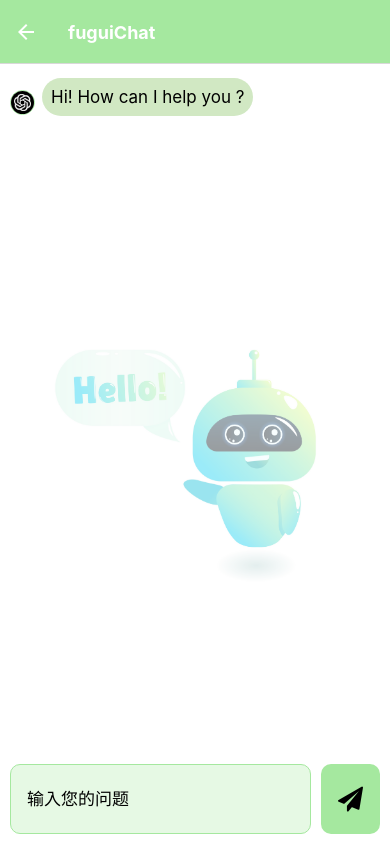
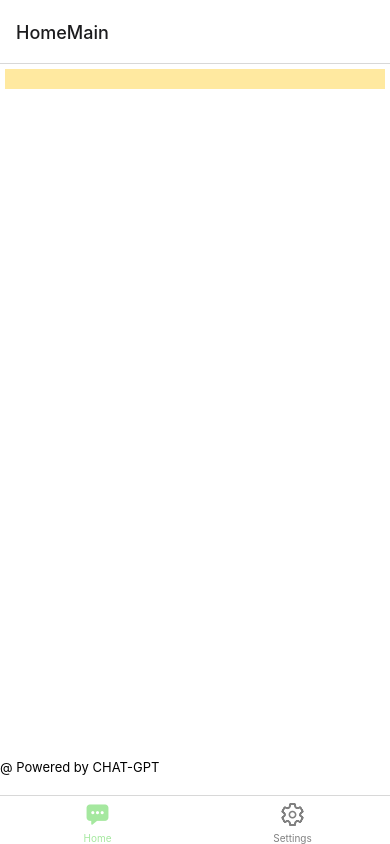
Before and after one commit to eiis/fugui_chat, a React Native app: screen /Profile in a window 390 px wide. Built offline with nearby package versions, Linux system fonts and the light colour scheme.

Commit message:
:sparkles: 添加首页列表历史功能

```diff
--- a/App.js
+++ b/App.js
@@ -2,8 +2,8 @@ import { StatusBar } from "expo-status-bar";
 import React, { useState } from "react";
 import { StyleSheet, Text, View } from "react-native";
 import ChatPage from "./screens/ChatPage";
-import Home from "./screens/Home";
-import Settings from "./screens/Setting";
+import HomeMain from "./screens/Home";
+import SettingMain from "./screens/Setting";
 import { Ionicons } from '@expo/vector-icons';
 import { NavigationContainer } from "@react-navigation/native";
 import { createNativeStackNavigator } from "@react-navigation/native-stack";
@@ -19,16 +19,16 @@ export const TabBarVisibleContext = React.createContext({
 	setTabBarVisible: () => { },
 });
 
-function HomeStack() {
+function Home() {
 	return (
 		<Stack.Navigator>
 			<Stack.Screen
-				name='Home'
-				component={Home}
-				options={{ title: "Welcome", headerShown: false }}
+				name='HomeMain'
+				component={HomeMain}
+				options={{ title: "HomeMain", headerShown: true }}
 			/>
 			<Stack.Screen
-				name='Profile'
+				name='ChatPage'
 				component={ChatPage}
 				options={{
 					title: "fuguiChat",
@@ -41,6 +41,18 @@ function HomeStack() {
 						fontWeight: 'bold',
 					},
 				}}
+			/>
+		</Stack.Navigator>
+	);
+}
+
+function Settings() {
+	return (
+		<Stack.Navigator>
+			<Stack.Screen
+				name='SettingMain'
+				component={SettingMain}
+				options={{ title: "设置", }}
 			/>
 		</Stack.Navigator>
 	);
@@ -63,8 +75,8 @@ export default function App() {
 						// Select an icon based on the route name
 						if (route.name === 'Home') {
 							iconName = focused
-								? 'home'
-								: 'home-outline';
+								? 'chatbox-ellipses'
+								: 'chatbox-ellipses-outline';
 						} else if (route.name === 'Settings') {
 							iconName = focused
 								? 'settings'
@@ -80,7 +92,7 @@ export default function App() {
 						inactiveTintColor: 'gray',  // inactive icon color
 						tabBarIconSize: 24,  // icon size
 					}}>
-					<Tab.Screen name="Home" component={HomeStack} />
+					<Tab.Screen name="Home" component={Home} />
 					<Tab.Screen name="Settings" component={Settings} />
 				</Tab.Navigator>
 			</NavigationContainer>
--- a/screens/ChatPage.jsx
+++ b/screens/ChatPage.jsx
@@ -2,6 +2,9 @@ import React, { useState, useContext, useRef, useEffect, useCallback } from "rea
 import { TabBarVisibleContext } from '../App';
 import { Typewriter } from '../utils/01'
 import * as Clipboard from 'expo-clipboard';
+import AsyncStorage from '@react-native-async-storage/async-storage';
+import Modal from 'react-native-modal';
+import { v4 as uuidv4 } from 'uuid';
 
 import {
 	View,
@@ -10,13 +13,30 @@ import {
 	TouchableOpacity,
 	Image,
 	ScrollView,
-	SafeAreaView
+	SafeAreaView,
+	ActivityIndicator
 } from "react-native";
 import axios from "axios";
 import Icon from "react-native-vector-icons/FontAwesome";
 
 
-const ChatPage = () => {
+const ChatPage = ({ route }) => {
+	const { id } = route.params;
+	useEffect(() => {
+		const getApiKey = async () => {
+			try {
+				const chat_List = JSON.parse(await AsyncStorage.getItem('@chat_List'));
+				if (chat_List !== null) {
+					const found = chat_List.find(item => item.id === id);
+					setMessages(found.messages)
+				}
+			} catch (e) {
+				console.error(e);
+			}
+		}
+		getApiKey();
+	}, []);
+
 	const { setTabBarVisible } = useContext(TabBarVisibleContext);
 
 	const scrollViewRef = useRef();
@@ -25,8 +45,12 @@ const ChatPage = () => {
 		{
 			message: "Hi! How can I help you ?",
 			sender: "ai",
+			isLoading: false
 		},
 	]);
+	const [isModalVisible, setModalVisible] = useState(false);
+	const [modelMsg, setModelMsg] = useState('');
+	const [loading, setLoading] = useState(false);
 
 	useEffect(() => {
 		// 在页面加载时隐藏Tab Bar
@@ -38,7 +62,13 @@ const ChatPage = () => {
 
 	const send = async () => {
 		if (message) {
-			await setMessages([...messages, { message: message, sender: "user" }]);
+			await setMessages([
+				...messages,
+				{
+					message: message, sender: "user", isLoading: false,
+					message: 'loading', sender: "ai", isLoading: true
+				}
+			]);
 			setMessage("");
 			await sendMessage();
 		}
@@ -69,14 +99,31 @@ const ChatPage = () => {
 		return result
 	}
 
-
 	const sendMessage = async () => {
+		const chatId = uuidv4();  // 生成唯一的聊天ID
+		setLoading(true);
+		setMessages([
+			...messages,
+			{ message: message, sender: "user", loading: false },
+			{ message: '...', sender: "ai", loading: true },
+		]);
+		try {
+			const apiKey = await AsyncStorage.getItem('@api_Key');
+			if (!apiKey) {
+				setModelMsg('请输入API_Key')
+				setModalVisible(!isModalVisible);
+				// 设定3秒后关闭模态窗口
+				setTimeout(() => {
+					setModalVisible(false);
+				}, 3000);
+				return
+			}
 			const options = {
 				method: "POST",
 				url: 'https://chat.fugui.info/v1/chat/completions',
 				headers: {
 					'content-type': 'application/json',
-				"Authorization": "Bearer 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"
+					"Authorization": `Bearer ${apiKey}` // 使用变量apiKey替代硬编码的API Key
 				},
 				data: {
 					model: 'gpt-3.5-turbo',
@@ -88,24 +135,56 @@ const ChatPage = () => {
 					]
 				}
 			};
-		try {
+
 			const response = await axios.request(options);
-			console.log('response', JSON.stringify(response.data.choices[0].message.content))
-			setMessages([
+			const newMessages = [
 				...messages,
 				{ message: message, sender: "user" },
-				{ message: response.data.choices[0].message.content, sender: "ai" },
-			]);
+				{ message: response.data.choices[0].message.content, sender: "ai", isLoading: false },
+			];
+
+			setMessages(newMessages);
+
+			let chatList = await AsyncStorage.getItem('@chat_List');
+			chatList = chatList ? JSON.parse(chatList) : [];
+			console.log('chatList', chatList)
+
+			const chatRecord = {
+				id: chatId,  // 添加唯一的聊天ID
+				messages: newMessages,
+			};
+			chatList.push(chatRecord);
+
+			console.log('chatRecord', chatRecord)
+
+			await AsyncStorage.setItem('@chat_List', JSON.stringify(chatList))
+
+			// 在这里，newMessages 是 messages 的最新值
+			console.log('newMessages', newMessages);
+			setLoading(false);
 		} catch (error) {
-			console.error(error);
-			setMessages([
-				...messages,
-				{ message: "sry...try again...", sender: "ai" },
-			]);
+			if (error.request) {
+				// The request was made but no response was received
+				console.error('error', JSON.parse(error.request.response).error.code);
+				setModelMsg(JSON.parse(error.request.response).error.code)
+			} else if (error.message) {
+				// Something happened in setting up the request that triggered an Error
+				console.error('error', error.message);
+				setModelMsg(error.message);
+			} else {
+				// Unknown error
+				console.error('error', error);
+				setModelMsg("Unknown error");
+			}
+
+			setModalVisible(!isModalVisible);
+			// 设定3秒后关闭模态窗口
+			setTimeout(() => {
+				setModalVisible(false);
+			}, 3000);
+			setLoading(false);
 		}
 	};
-
-
 
 	return (
 		<SafeAreaView
@@ -152,7 +231,7 @@ const ChatPage = () => {
 								msg.sender === "user" ? "flex-end" : "flex-start",
 							flexDirection: "row",
 							flexWrap: "wrap",
-							alignItems: "flex-end",
+							alignItems: "flex-start",
 						}}
 					>
 						{msg.sender !== "user" && (
@@ -169,25 +248,29 @@ const ChatPage = () => {
 								source={require("../assets/bot.png")}
 							/>
 						)}
+						{msg.loading ? (
+							<View>
+								<ActivityIndicator size="small" color="#519259" />
+							</View>
+						) : (
 							<Text
 								selectable
 								onPress={() => copyToClipboard(msg.message)}
 								style={{
-								backgroundColor: msg.sender === "user" ? '#a5e89f' : '#D1E8C3',
+									backgroundColor: msg.sender === "user" ? '#a5e89f' : '#FFE9A0',
 									padding: 9,
 									marginTop: 4,
 									marginBottom: 5,
 									borderRadius: 10,
 									maxWidth: 270,
 									fontSize: 17,
-								borderRadius:
-									msg.sender === "user" ? 40 : 10,
-								borderRadius:
-									msg.sender !== "user" ? 40 : 10,
+									borderRadius: msg.sender === "user" ? 20 : 10,
+									borderRadius: msg.sender !== "user" ? 20 : 10,
 								}}
 							>
 								{msg.message}
 							</Text>
+						)}
 						{msg.sender === "user" && (
 							<Image
 								style={{
@@ -216,7 +299,8 @@ const ChatPage = () => {
 			>
 				<TextInput
 					style={{
-						flex: 1,
+						// flex: 1,
+						width: '85%',
 						borderRadius: 10,
 						fontSize: 17,
 						paddingHorizontal: 16,
@@ -232,34 +316,42 @@ const ChatPage = () => {
 				/>
 				<View
 					style={{
+						width: '15%',
 						backgroundColor: "#a5e89f",
-						height: "100%",
+						height: 70,
 						display: "flex",
 						borderRadius: 10,
 						alignItems: "center",
-						position: "relative",
-						// justifyContent: 'center',
+						justifyContent: 'center'
 					}}
 				>
 					<TouchableOpacity onPress={send}>
-						<Text
-							style={{
-								transform: "translate(0px, 19px)",
-								fontSize: 17,
-								padding: 4,
-								paddingHorizontal: 17,
-							}}
-						>
+						<View>
 							<Icon
 								name='send'
 								style={{
 									fontSize: 25,
 								}}
 							/>
-						</Text>
+						</View>
 					</TouchableOpacity>
 				</View>
 			</View>
+			<Modal isVisible={isModalVisible}>
+				<View style={{
+					justifyContent: 'flex-start',
+					alignItems: 'center',
+					backgroundColor: 'white',
+					padding: 20,
+					borderRadius: 20,
+					width: 200,    // 调整宽度
+					height: 60,   // 调整高度
+					alignSelf: 'center', // 把模态窗口放到屏幕中央
+					// marginTop: 50  // 从屏幕顶部添加一些边距
+				}}>
+					<Text style={{ color: '#a5e89f' }}>{modelMsg}</Text>
+				</View>
+			</Modal>
 		</SafeAreaView>
 	);
 };
--- a/screens/Home.jsx
+++ b/screens/Home.jsx
@@ -1,24 +1,53 @@
+import React, { useEffect, useState } from "react";
 import { StatusBar } from "expo-status-bar";
 import { StyleSheet, TouchableOpacity, Text, View, Image } from "react-native";
+import AsyncStorage from '@react-native-async-storage/async-storage';
 
 export default function Home({ navigation }) {
+
+	const [msgs, setMesgs] = useState([{}])
+	useEffect(() => {
+		const getApiKey = async () => {
+			try {
+				const value = await AsyncStorage.getItem('@chat_List');
+				if (value !== null) {
+					console.log(JSON.parse(value), 'value')
+					setMesgs(JSON.parse(value))
+				}
+			} catch (e) {
+				console.error(e);
+			}
+		}
+		getApiKey();
+	}, []);
+
 	return (
 		<View style={styles.container}>
-			<Image
+			{/* <Image
 				source={require("../assets/curve.png")}
 				style={{
 					position: "absolute",
 					top: 0,
 					height: 100,
 					width: "100%",
-					backgroundColor: "#a5e89f",
+					backgroundColor: "#090a09",
 				}}
-			/>
-			<TouchableOpacity
-				onPress={() => navigation.navigate("Profile", { name: "Jane" })}
-			>
-				<Text style={styles.button}>Ask Me Anything</Text>
-			</TouchableOpacity>
+			/> */}
+			{msgs && msgs.map((msg, index) => (
+				<TouchableOpacity
+					key={index}
+					onPress={() => navigation.navigate('ChatPage', { id: msg.id })}
+					style={{
+						margin: 5,
+						padding: 10,
+						backgroundColor: '#FFE9A0',
+					}}
+				>
+					<Text>
+						{msg.id}
+					</Text>
+				</TouchableOpacity>
+			))}
 			<Text
 				style={{
 					paddingTop: 10,
@@ -37,8 +66,8 @@ export default function Home({ navigation }) {
 const styles = StyleSheet.create({
 	container: {
 		backgroundColor: "#fff",
-		alignItems: "center",
-		justifyContent: "center",
+		// alignItems: "center",
+		// justifyContent: "center",
 		height: "100%",
 	},
 	button: {
--- a/screens/Setting.jsx
+++ b/screens/Setting.jsx
@@ -1,45 +1,62 @@
-/*
- * @Author: zhangdi 1258956799@qq.com
- * @Date: 2023-06-20 14:46:26
- * @LastEditors: zhangdi 1258956799@qq.com
- * @LastEditTime: 2023-06-20 16:09:49
- * @FilePath: /Chat-Bot/screens/Setting.jsx
- * @Description: 这是默认设置,请设置`customMade`, 打开koroFileHeader查看配置 进行设置: https://github.com/OBKoro1/koro1FileHeader/wiki/%E9%85%8D%E7%BD%AE
- */
 import { StatusBar } from "expo-status-bar";
-import { StyleSheet, TouchableOpacity, Text, View, Image } from "react-native";
+import React, { useState, useEffect } from "react";
+import { StyleSheet, Text, TextInput, View, Image } from "react-native";
+import AsyncStorage from '@react-native-async-storage/async-storage';
 
 export default function Home({ navigation }) {
+
+  const [apiKey, setApiKey] = useState(AsyncStorage.getItem('@api_Key'));
+  const [isFocused, setIsFocused] = useState(false);
+
+  useEffect(() => {
+    const getApiKey = async () => {
+      try {
+        const value = await AsyncStorage.getItem('@api_Key');
+        if (value !== null) {
+          setApiKey(value);
+        }
+      } catch (e) {
+        console.error(e);
+      }
+    }
+    getApiKey();
+  }, []);
+
+  const onChangeText = async (text) => {
+    try {
+      await AsyncStorage.setItem('@api_Key', text)
+    } catch (e) {
+      // 保存错误处理
+      console.error(e);
+    }
+    setApiKey(text)
+  }
+
+  const onFocusChange = () => {
+    setIsFocused(true);
+  };
+
+  const onBlurChange = () => {
+    setIsFocused(false);
+  };
+
   return (
     <View style={styles.container}>
-      <Image
-        source={require("../assets/curve.png")}
-        style={{
-          position: "absolute",
-          top: 0,
-          height: 100,
-          width: "100%",
-          backgroundColor: "#a5e89f",
-        }}
-      />
-      {/* <Image source={require("../assets/bot.jpg")} style={styles.image} /> */}
-      <Text style={styles.text}>Hey there! This is Elsa</Text>
-      <TouchableOpacity
-        onPress={() => navigation.navigate("Profile", { name: "Jane" })}
-      >
-        <Text style={styles.button}>Ask Me Anything</Text>
-      </TouchableOpacity>
-      <Text
-        style={{
-          paddingTop: 10,
-          fontSize: 13,
-          position: "absolute",
-          bottom: 20,
-        }}
-      >
-        @ Powered by CHAT-GPT
-      </Text>
-      <StatusBar style='auto' />
+      <View style={styles.apiInput}>
+        <Text>API Key设置</Text>
+        <TextInput
+          style={{ height: 40, borderColor: isFocused ? '#a5e89f' : 'gray', borderWidth: 1, marginVertical: 10, padding: 10, borderRadius: 20 }}
+          onChangeText={text => onChangeText(text)}
+          value={apiKey}
+          placeholder='请输入API Key'
+          autoFocus={false}
+          onFocus={onFocusChange}
+          onBlur={onBlurChange}
+        />
+      </View>
+      <View style={styles.theme}>
+        <Text>主题设置</Text>
+      </View>
     </View>
   );
 }
@@ -47,25 +64,16 @@ export default function Home({ navigation }) {
 const styles = StyleSheet.create({
   container: {
     backgroundColor: "#fff",
-    alignItems: "center",
-    justifyContent: "center",
     height: "100%",
+    display: 'flex',
+    alignItems: 'center',
   },
-  button: {
-    width: 300,
-    textAlign: "center",
-    backgroundColor: "#a5e89f",
-    borderRadius: 10,
-    color: "white",
-    paddingVertical: 10,
-    paddingHorizontal: 17,
-    fontSize: 20,
+
+  apiInput: {
+    width: '90%',
+    marginVertical: 30,
   },
-  moveUpDown: {
-    transform: [{ translateY: -10 }, { translateY: 10 }],
-  },
-  text: {
-    fontSize: 20,
-    paddingBottom: 14,
-  },
+  theme: {
+
+  }
 });
```
Also changed, not shown: package.json (+9 -1 lines), 1 other file (tests, documents, lock files or other folders). Lines whose indentation alone changed are shown as unchanged.
